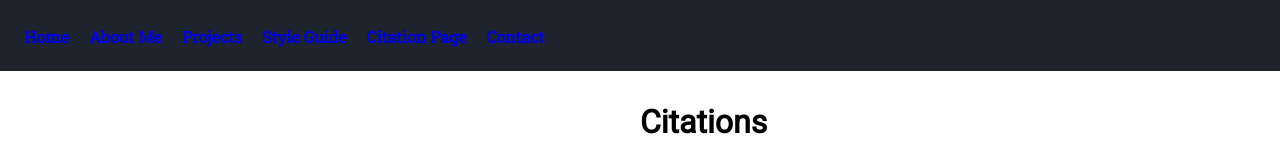
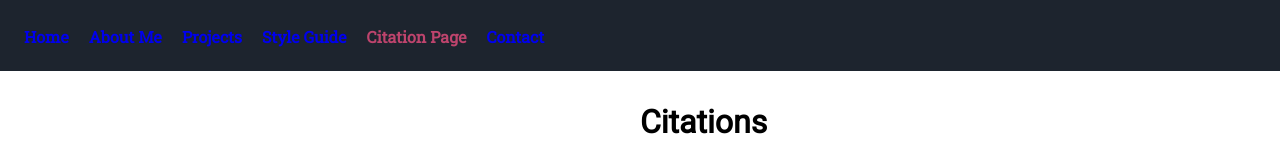
Before and after one commit to mallocfreeMe/IAT309_PO3_myPortfolio, a plain HTML site: page citation.html in a window 1280 px wide. Shown: the top 160 px of the page. Drawn offline with Linux system fonts and the light colour scheme.

Commit message:
fixed an active link

```diff
--- a/css/citation.css
+++ b/css/citation.css
@@ -1,3 +1,7 @@
+#active-link {
+    color:#BE446D;
+}
+
 .citation-section h1 {
     font-size: 2em;
     padding-top: 1em;
```
